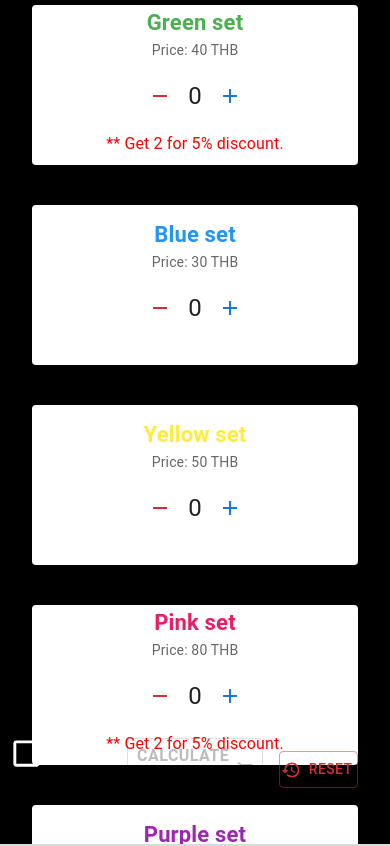
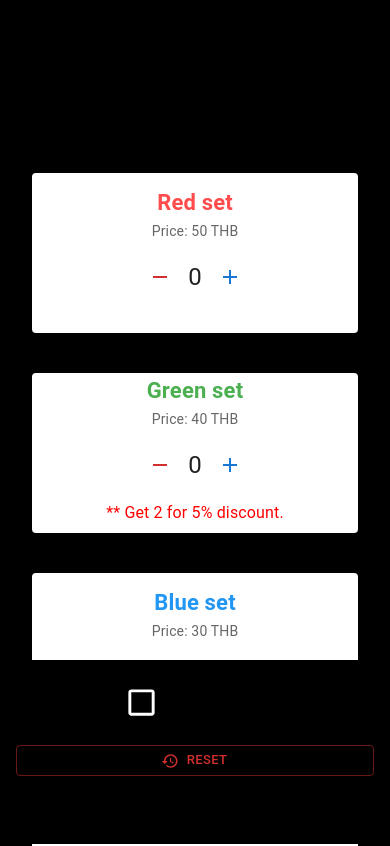
Before and after one commit to sudaploy29/ooca-test, a Next.js app: page / in a window 390 px wide. Shown: the top 846 px of the page. Built offline with nearby package versions, Linux system fonts and the light colour scheme.

Commit message:
Responsive mobile web

```diff
--- a/src/app/page.tsx
+++ b/src/app/page.tsx
@@ -13,38 +13,34 @@ import {
   Container,
   Checkbox,
   Box,
-  Radio,
-  Switch,
 } from '@mui/material'
 import { styled } from '@mui/material/styles'
 import AddIcon from '@mui/icons-material/Add'
 import RemoveIcon from '@mui/icons-material/Remove'
 import Swal from 'sweetalert2'
 import RestoreIcon from '@mui/icons-material/Restore'
-import ShoppingCartIcon from '@mui/icons-material/ShoppingCart';
+import ShoppingCartIcon from '@mui/icons-material/ShoppingCart'
 
 const GradientContainer = styled(Container)(({ theme }) => ({
-  height: '100vh',
+  minHeight: '100vh',
   display: 'flex',
   flexDirection: 'column',
-  justifyContent: 'center',
-  alignItems: 'center',
   background: 'black',
-  // background: 'linear-gradient(0deg, rgba(179,18,18,1) 0%, rgba(31,199,215,1) 46%, rgba(133,134,212,1) 100%)',
   padding: theme.spacing(4),
+  paddingBottom: `calc(56px + ${theme.spacing(4)}px)`, // Adjust paddingBottom to accommodate button height
 }))
 
 const StyledCard = styled(Card)(({ theme }) => ({
   marginBottom: theme.spacing(2),
   textAlign: 'center',
-  height: '160px', // กำหนดความสูงของการ์ด
+  height: '160px',
   display: 'flex',
   flexDirection: 'column',
   justifyContent: 'center',
 }))
 
 const CardContentStyled = styled(CardContent)(({ theme }) => ({
-  height: '100%', // ทำให้ CardContent ใช้พื้นที่เต็มที่ของการ์ด
+  height: '100%',
   display: 'flex',
   flexDirection: 'column',
   justifyContent: 'center',
@@ -105,10 +101,13 @@ const Home = () => {
 
   const handleSubmit = async () => {
     try {
-      const response = await axios.post('https://ooca-test-server.onrender.com/calculate', {
+      const response = await axios.post(
+        'https://ooca-test-server.onrender.com/calculate',
+        {
           items: orderedItems,
           hasMemberCard,
-      })
+        },
+      )
       Swal.fire({
         title: 'Total Price',
         text: `${response.data.totalPrice} THB`,
@@ -146,9 +145,6 @@ const Home = () => {
         gutterBottom
       >
         Food Store Calculator
-        {/* <br />
-        {JSON.stringify(orderedItems)}<br />
-        {JSON.stringify(hasMemberCard)} */}
       </Typography>
       <Grid container spacing={3} justifyContent='center'>
         {itemOptions.map((item) => (
@@ -206,8 +202,9 @@ const Home = () => {
                     </FormControl>
                   </Grid>
                   <Grid item>
-                    {item.discount && <Typography color={'red'}>** {item.discount }</Typography>}
-
+                    {item.discount && (
+                      <Typography color={'red'}>** {item.discount}</Typography>
+                    )}
                   </Grid>
                 </Grid>
               </CardContentStyled>
@@ -217,17 +214,28 @@ const Home = () => {
       </Grid>
       <Box
         sx={{
-          position: 'absolute',
-          bottom: (theme) => theme.spacing(4),
-          right: (theme) => theme.spacing(4),
+          position: 'fixed',
+          bottom: 0,
+          left: 0,
+          right: 0,
+          padding: 2,
+          backgroundColor: 'black',
+          zIndex: 1000, // Ensures it stays on top of other content
           display: 'flex',
+          flexDirection: { xs: 'column', sm: 'column', md: 'row' },
           alignItems: 'center',
+          justifyContent: { xs: 'center', md: 'flex-end' }, // Aligns to right on md and larger
           gap: (theme) => theme.spacing(2),
         }}
       >
-        <FormControl>
-          <Grid container alignItems='center' spacing={1}>
-            <Grid item>
+        {/* Group the checkbox and label in a flex container */}
+        <Box
+          sx={{
+            display: 'flex',
+            alignItems: 'center',
+            gap: 1, // Space between checkbox and label
+          }}
+        >
           <Checkbox
             checked={hasMemberCard}
             onChange={() => setHasMemberCard(!hasMemberCard)}
@@ -235,30 +243,45 @@ const Home = () => {
             size='large'
             style={{ color: '#ffffff' }}
           />
-            </Grid>
-            <Grid item>
           <Typography
-                style={{ fontWeight: 'bold', fontSize: '16px' }}
+            style={{
+              fontWeight: 'bold',
+              fontSize: '16px',
+            }}
             variant='body1'
             component='span'
           >
             Member Card
           </Typography>
-            </Grid>
-          </Grid>
-        </FormControl>
+        </Box>
+
+        <Button
+          sx={{
+            width: { xs: '100%', md: 'auto' },
+            ml: { md: 2 },
+          }}
+          size='small'
+          variant='outlined'
+          startIcon={<RestoreIcon />}
+          onClick={handleReset}
+          color='error'
+        >
+          Reset
+        </Button>
+
         <Button
           onClick={handleSubmit}
+          sx={{
+            width: { xs: '100%', md: 'auto' }, // Full width on small screens, auto on medium and above
+            ml: { md: 2 }, // Add margin-left on medium screens and above
+          }}
           style={{ fontWeight: 'bold', fontSize: '16px' }}
           size='small'
           variant='outlined'
           endIcon={<ShoppingCartIcon />}
-          disabled={orderedItems.length==0}
+          disabled={orderedItems.length === 0}
         >
           Calculate Price
-        </Button>
-     <Button variant='outlined' startIcon={<RestoreIcon />} onClick={handleReset} color="error">
-          Reset
         </Button>
       </Box>
     </GradientContainer>
```
Lines whose indentation alone changed are shown as unchanged.
